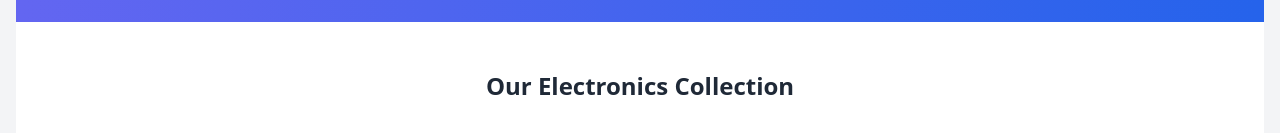
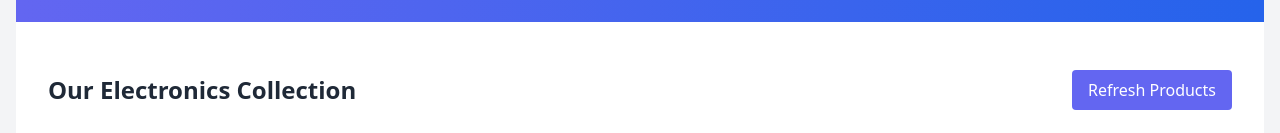
Before and after one commit to froyplus000/AWE-Online-Store, a Vue app: page /catalogue in a window 1280 px wide. Shown: the part 227-360 px from the top of the page. Built offline with nearby package versions, Linux system fonts and the light colour scheme; no server answers; grey boxes are pictures that could not be loaded.

Commit message:
Update Catalogue.vue connected with backend

```diff
--- a/src/views/Catalogue.vue
+++ b/src/views/Catalogue.vue
@@ -8,7 +8,15 @@
 
     <!-- Product Grid -->
     <main class="flex-grow max-w-7xl mx-auto py-12 px-4 sm:px-6 lg:px-8">
-      <h3 class="text-2xl font-semibold mb-8 text-center">Our Electronics Collection</h3>
+      <div class="flex justify-between items-center mb-6">
+        <h3 class="text-2xl font-semibold text-center">Our Electronics Collection</h3>
+        <button
+          @click="fetchProducts"
+          class="bg-indigo-500 hover:bg-indigo-600 text-white px-4 py-2 rounded"
+        >
+          Refresh Products
+        </button>
+      </div>
       <div class="grid grid-cols-1 sm:grid-cols-2 md:grid-cols-3 lg:grid-cols-4 gap-8">
         <div
           v-for="product in products"
@@ -20,9 +28,10 @@
             class="block"
           >
             <img
-              :src="product.image"
+              :src="product.imageUrl || product.image"
               :alt="product.name"
               class="w-full h-48 object-cover"
+              @error="handleImageError"
             />
           </router-link>
           <div class="flex flex-col justify-between flex-1 p-4">
@@ -53,6 +62,13 @@
           <router-link to="/signup" class="hover:text-indigo-600 underline">Sign Up</router-link>
           <router-link to="/cart" class="hover:text-indigo-600 underline">Cart</router-link>
           <router-link to="/checkout" class="hover:text-indigo-600 underline">Checkout</router-link>
+          <router-link
+            v-if="isAdmin"
+            to="/admin/dashboard"
+            class="hover:text-indigo-600 underline"
+          >
+            Admin Dashboard
+          </router-link>
         </div>
       </div>
     </footer>
@@ -64,7 +80,8 @@ export default {
   name: 'Catalogue',
   data() {
     return {
-      products: [
+      products: [],
+      defaultProducts: [
         {
           id: 1,
           name: 'Wireless Mouse',
@@ -93,8 +110,14 @@ export default {
           price: 89.99,
           image: '/headphones.jpg',
         },
-      ],
+      ]
     };
+  },
+  computed: {
+    isAdmin() {
+      const user = JSON.parse(localStorage.getItem('activeUser') || '{}');
+      return user?.role === 'ADMIN';
+    },
   },
   methods: {
     addToCart(product) {
@@ -103,11 +126,39 @@ export default {
       if (existing) {
         existing.quantity += 1;
       } else {
-        cart.push({ ...product, quantity: 1 });
+        cart.push({
+          ...product,
+          quantity: 1,
+          image: product.imageUrl || product.image // Handle both formats
+        });
       }
       localStorage.setItem('cart', JSON.stringify(cart));
       alert(`${product.name} added to cart`);
     },
+
+
+    fetchProducts() {
+      fetch('http://localhost:8080/api/products')
+        .then(res => res.json())
+        .then(data => {
+          console.log('Backend products:', data);
+          this.products = data;
+        })
+        .catch(err => {
+          console.warn('Backend unavailable, using default products');
+          this.products = this.defaultProducts;
+        });
+    }
   },
+  mounted() {
+    this.fetchProducts();
+  },
+  watch: {
+    '$route'(to, from) {
+      if (to.path === '/catalogue') {
+        this.fetchProducts();
+      }
+    }
+  }
 };
 </script>
```
